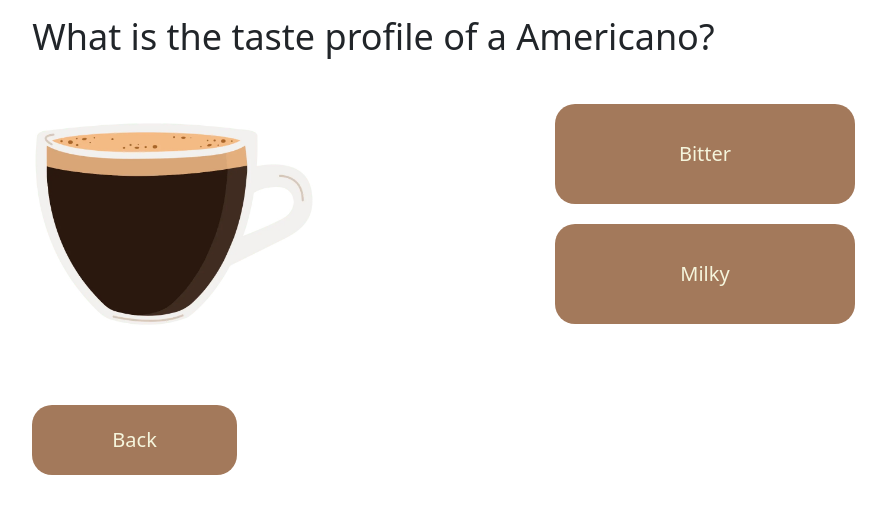
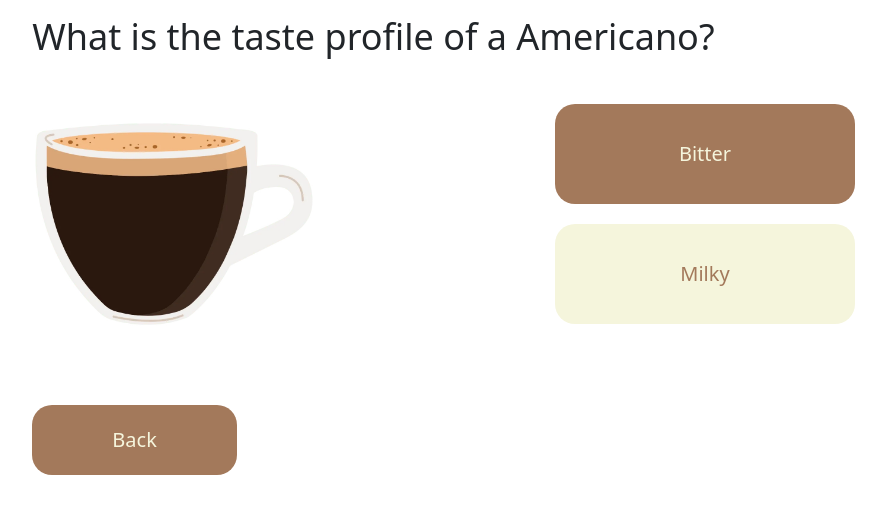
Before and after one commit to kripha/coffee-tutorial, a Flask app: page /taste-question/1 in a window 1280 px wide. Shown: the part 56-570 px from the top of the page, without its empty margins (185-1071 px from the left). Run offline with Flask 3, Linux system fonts and the light colour scheme; some libraries are stand-ins or nearby versions.

Commit message:
lighten color of milky button

```diff
--- a/templates/taste_question.html
+++ b/templates/taste_question.html
@@ -47,6 +47,10 @@
         margin-bottom: 20px;
         width: 300px;
         height: 100px;
+    }
+    #milky-button {
+        background-color: #f5f5dc;
+        color: #a3795bff
     }
     .mc-question{
         text-align: left;
```
